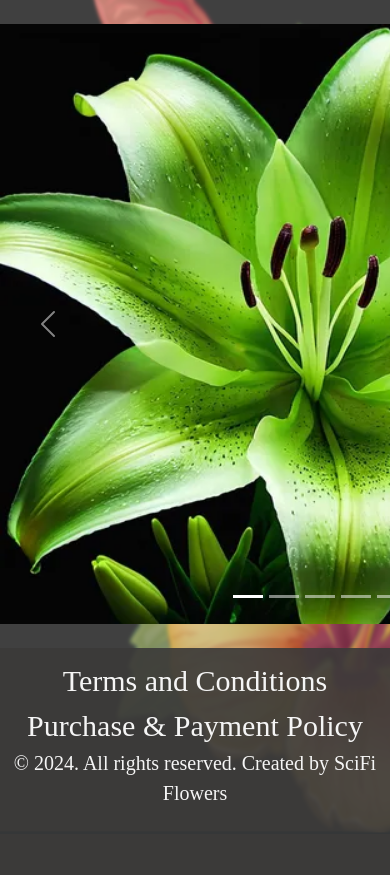
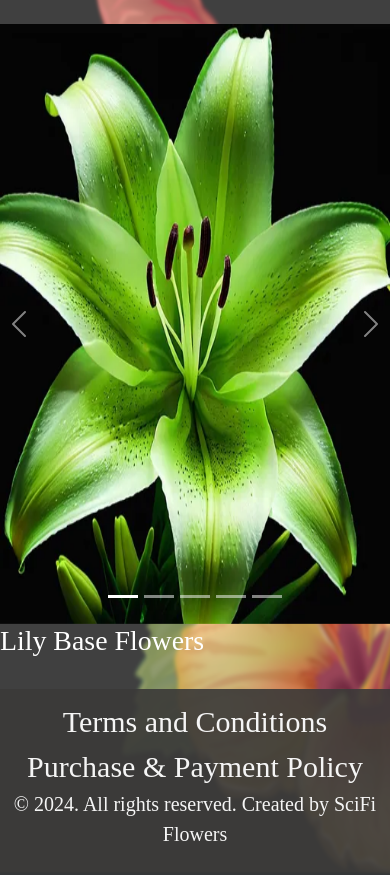
Before and after one commit to ariana-crowell/SciFi_Flowers, a PHP site: page /lilybase.php in a window 390 px wide; the page is wider, and only the part inside the window is pictured. Shown: the part 131-1006 px from the top of that part. Before the commit the page ends 958 px from the top of that part, so only its background shows below. Run offline with PHP 8.4, Linux system fonts and the light colour scheme.

Commit message:
product pages

```diff
--- a/lilybase.php
+++ b/lilybase.php
@@ -11,6 +11,10 @@
             .carousel{
                 width:40rem;
             }
+            .textcolor{
+                font-family: Jacques Francois Shadow;
+                color:white;
+            }
         </style>
     </head>
     <body>
@@ -18,7 +22,8 @@
             require "includes/header.php";
         ?>
         <br>
-        <div id="carouselExampleIndicators" class="carousel slide">
+        <div class="row">
+            <div id="carouselExampleIndicators" class="carousel slide col-md-6">
                 <div class="carousel-indicators">
                     <button type="button" data-bs-target="#carouselExampleIndicators" data-bs-slide-to="0" class="active" aria-current="true" aria-label="Slide 1"></button>
                     <button type="button" data-bs-target="#carouselExampleIndicators" data-bs-slide-to="1" aria-label="Slide 2"></button>
@@ -52,6 +57,10 @@
                     <span class="visually-hidden">Next</span>
                 </button>
             </div>
+            <div class="col-md-6">
+                <h1 class="textcolor">Lily Base Flowers</h1>
+            </div>
+        </div>
         <br>
         <?php
             include 'includes/footer.php';
--- a/peonybase.php
+++ b/peonybase.php
@@ -10,6 +10,10 @@
         <style>
             .carousel{
                 width:40rem;
+            }
+            .textcolor{
+                font-family: Jacques Francois Shadow;
+                color:white;
             }
         </style>
     </head>
@@ -54,7 +58,7 @@
                 </button>
             </div>
             <div class="col-md-6">
-
+                <h1 class="textcolor">Peony Base Flowers</h1>
             </div>
         </div>
         <br>
--- a/shop.php
+++ b/shop.php
@@ -18,6 +18,10 @@
                 text-align: center;
                 font-family: arial;
             }
+            .textcolor{
+                font-family: Jacques Francois Shadow;
+                color:white;
+            }
         </style>
     </head>
     <body>
@@ -25,7 +29,7 @@
             require "includes/header.php";
         ?>
         <br>
-        <center><h1>Shop</h1></center>
+        <center><h1 class="textcolor">Shop</h1></center>
         <div class="container row">
             <div class="col-md-2">
                 <div class="card bg-secondary text-white" style="width: 35rem; height: 30rem;">
```
Also changed, not shown: rosebase.php (+10 -1 lines). Lines whose indentation alone changed are shown as unchanged.
